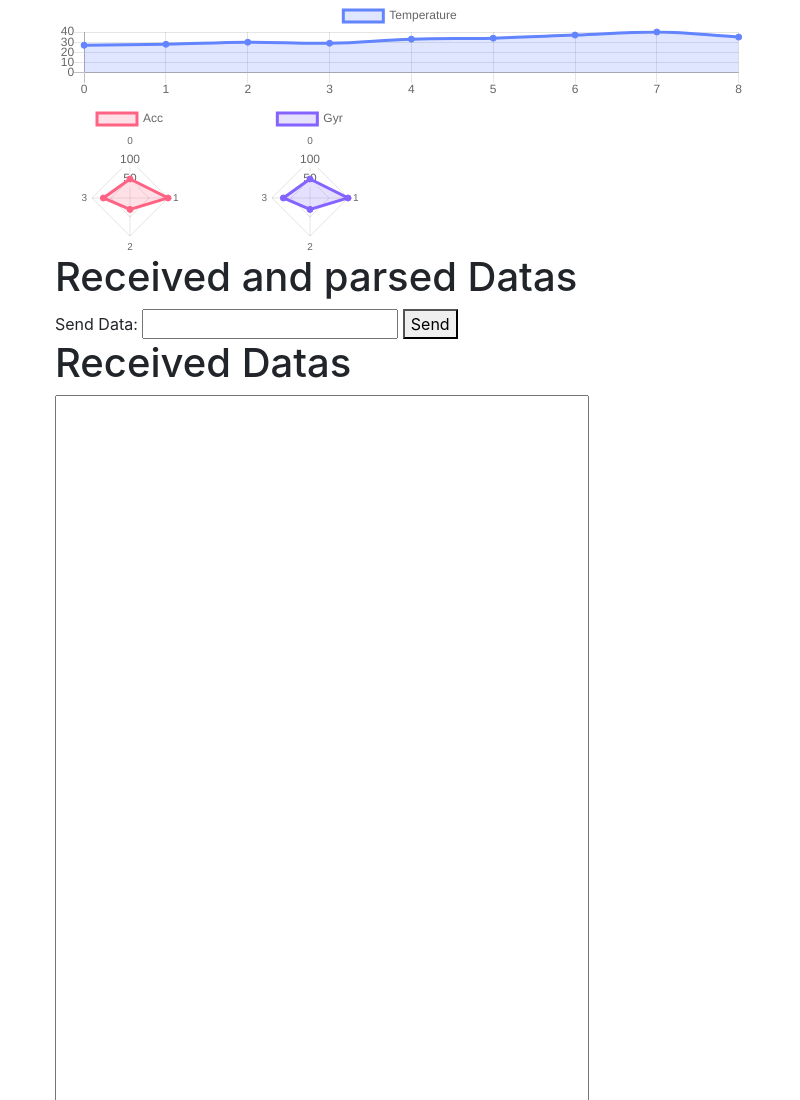
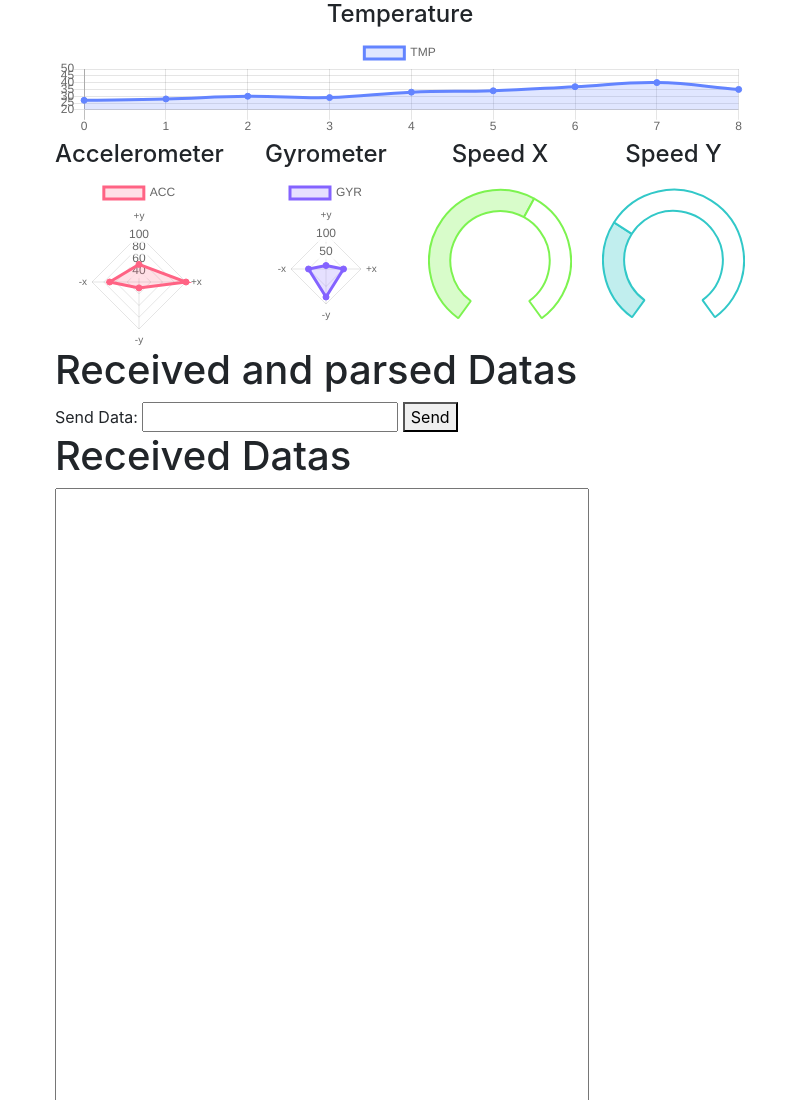
Before and after one commit to btu-rov/Timsah, an Electron app: page TimsahGUI/ElectronJS/renderer/index.html in a window 800 px wide. Shown: the top 1100 px of the page. Drawn offline with nearby package versions, Linux system fonts and the light colour scheme; no server answers.

Commit message:
Added speed graphs.
- Added SpeedX and SpeedY graphs.
- Added Graph's labels.
- Color changes.
- Temperature graph min and max changes.

```diff
--- a/TimsahGUI/ElectronJS/renderer/index.html
+++ b/TimsahGUI/ElectronJS/renderer/index.html
@@ -11,23 +11,26 @@
     <div class="container">
       <div class="row">
         <div class="col">
-          <div class="chartjs-wrapper">
-            <canvas id="temp" width="500" height="75"></canvas>
-          </div>
+          <h4 style="text-align: center">Temperature</h4>
+          <canvas id="temp" width="500" height="75"></canvas>
         </div>
       </div>
       <div class="row">
         <div class="col">
+          <h4 style="text-align: center">Accelerometer</h4>
           <canvas id="acc" width="30" height="30"></canvas>
         </div>
         <div class="col">
+          <h4 style="text-align: center">Gyrometer</h4>
           <canvas id="gyr" width="60" height="60"></canvas>
         </div>
         <div class="col">
-
+          <h4 style="text-align: center">Speed X</h4>
+          <canvas id="speedX" width="60" height="60"></canvas>
         </div>
         <div class="col">
-
+          <h4 style="text-align: center">Speed Y</h4>
+          <canvas id="speedY" width="60" height="60"></canvas>
         </div>
       </div>
       <div class="row">
--- a/TimsahGUI/ElectronJS/renderer/index.js
+++ b/TimsahGUI/ElectronJS/renderer/index.js
@@ -6,6 +6,7 @@ const SerialPort = require('serialport')
 const Readline = require('@serialport/parser-readline')
 
 var Chart = require('chart.js');
+
 var data1 = [27, 28, 30, 29, 33, 34, 37, 40, 35]
 var ctx1 = document.getElementById('temp');
 var myChart = new Chart(ctx1, {
@@ -13,7 +14,7 @@ var myChart = new Chart(ctx1, {
   data: {
     labels: ['0', '1', '2', '3', '4', '5', '6', '7', '8'],
     datasets: [{
-        label: 'Temperature',
+      label: 'TMP',
       data: data1,
       fill: true,
       backgroundColor: "rgba(99, 132, 255, 0.2)",
@@ -25,6 +26,8 @@ var myChart = new Chart(ctx1, {
     scales: {
       yAxes: [{
         ticks: {
+          min: 20,
+          max: 50,
           beginAtZero: true
         }
       }]
@@ -37,9 +40,9 @@ var ctx2 = document.getElementById('acc');
 var myChart = new Chart(ctx2, {
   type: 'radar',
   data: {
-      labels: ['0', '1', '2', '3'],
+    labels: ['+y', '+x', '-y', '-x'],
     datasets: [{
-        label: 'Acc',
+      label: 'ACC',
       data: data2,
       fill: true,
       backgroundColor: "rgba(255, 99, 132, 0.2)",
@@ -57,15 +60,15 @@ var myChart = new Chart(ctx2, {
   }
 });
 
-var data3 = [50, 100, 30, 70]
+var data3 = [10, 50, 80, 50]
 var ctx3 = document.getElementById('gyr');
 var myChart = new Chart(ctx3, {
   type: 'radar',
   data: {
-      labels: ['0', '1', '2', '3'],
+    labels: ['+y', '+x', '-y', '-x'],
     datasets: [{
-        label: 'Gyr',
-        data: data2,
+      label: 'GYR',
+      data: data3,
       fill: true,
       backgroundColor: "rgba(132, 99, 255, 0.2)",
       borderColor: "rgb(132, 99, 255)",
@@ -82,11 +85,57 @@ var myChart = new Chart(ctx3, {
   }
 });
 
+var data4 = [60, 40]
+var ctx4 = document.getElementById('speedX');
+var myChart = new Chart(ctx4, {
+  type: 'doughnut',
+  data: {
+    datasets: [{
+      data: data4,
+      backgroundColor: [
+        "rgba(125, 243, 80, 0.3)",
+        "rgb(255, 255, 255)"
+      ],
+      borderColor: "rgb(125, 243, 80)",
+      weight: 2
+    }]
+  },
+  options: {
+    cutoutPercentage: 70,
+    circumference: 1.6*Math.PI,
+    rotation: -1.3*Math.PI
+  }
+});
+
+var data5 = [30, 70]
+var ctx5 = document.getElementById('speedY');
+var myChart = new Chart(ctx5, {
+  type: 'doughnut',
+  data: {
+    datasets: [{
+      data: data5,
+      backgroundColor: [
+        "rgba(50, 200, 200, 0.3)",
+        "rgb(255, 255, 255)"
+      ],
+      borderColor: "rgb(50, 200, 200)",
+      weight: 2
+    }]
+  },
+  options: {
+    cutoutPercentage: 70,
+    circumference: 1.6*Math.PI,
+    rotation: -1.3*Math.PI
+  }
+});
+
 const port = new SerialPort('COM7', {
   baudRate: 9600
 })
 
-  const parser = port.pipe(new Readline({ delimiter: '\n' }))
+const parser = port.pipe(new Readline({
+  delimiter: '\n'
+}))
 
 let status = 0
 let config = 0
@@ -97,46 +146,44 @@ var myChart = new Chart(ctx3, {
 
 parser.on('data', function(data) {
   // Print all received data to #incomingData text area.
-    document.getElementById("incomingData").value += "\n"+data;
+  document.getElementById("incomingData").value += "\n" + data;
 
-    if(data == '$') {
+  if (data == '$') {
     status = 1 // next data will be mode
     mode = ''
   }
   // The command # means end of mode
-    else if(data == '#' && mode == 'ACC') {
+  else if (data == '#' && mode == 'ACC') {
     status = 0
     rovACC = '' // Clear ACC data befor write
-    }
-    else if(data == '#' && mode == 'GYR') {
+  } else if (data == '#' && mode == 'GYR') {
     status = 0
     rovGYR = '' // Clear GYR data befor write
-    }
-    else if(data == '#' && mode == 'TMP') {
+  } else if (data == '#' && mode == 'TMP') {
     status = 0
     rovTMP = '' // Clear TMP data befor write
   }
   // If end of data command ($$) received then print all data.
-    else if(data == '$$') {
+  else if (data == '$$') {
     document.getElementById('TMP').innerHTML = "TMP Data: " + rovTMP
     document.getElementById('GYR').innerHTML = "GYR Data: " + rovGYR
     document.getElementById('ACC').innerHTML = "ACC Data: " + rovACC
   }
   // Get Mode
-    else if(status == 1) {
+  else if (status == 1) {
     mode += data
   }
   // Get Data
-    else if(status == 0) {
-      if(mode == 'ACC') {
+  else if (status == 0) {
+    if (mode == 'ACC') {
       rovACC += data
       rovACC += ','
     }
-      if(mode == 'GYR') {
+    if (mode == 'GYR') {
       rovGYR += data
       rovGYR += ','
     }
-      if(mode == 'TMP') {
+    if (mode == 'TMP') {
       rovTMP = data
     }
   }
```
Lines whose indentation alone changed are shown as unchanged.
